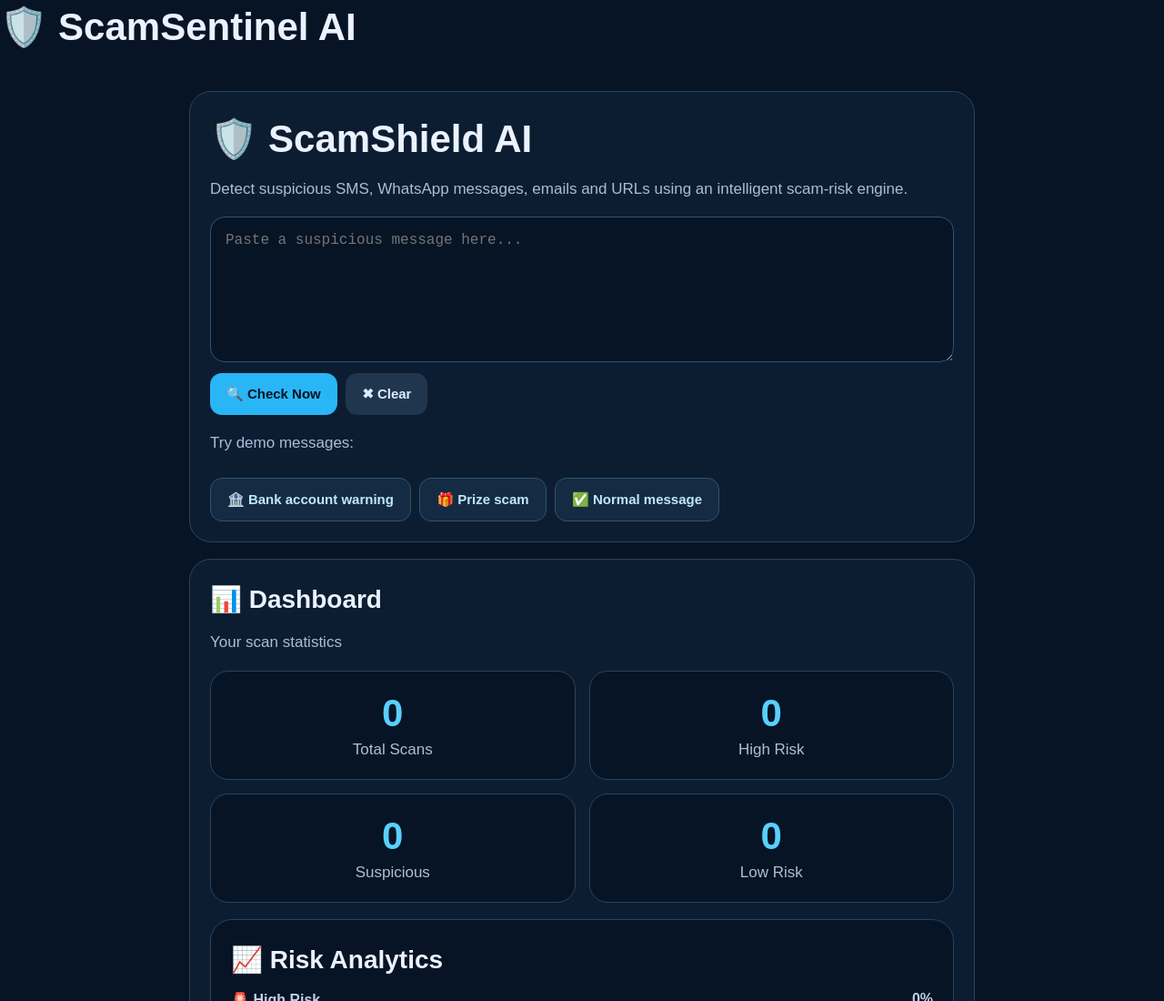
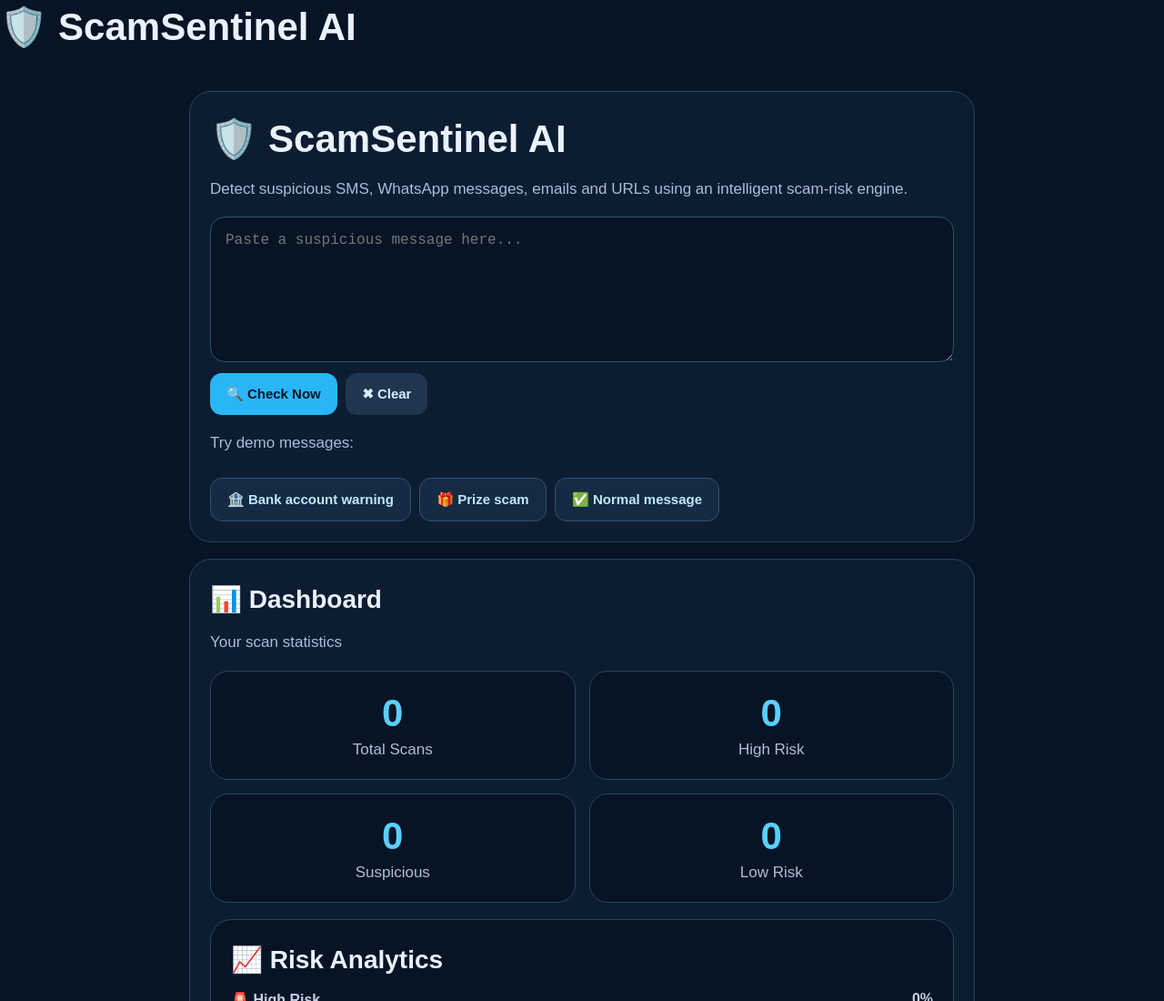
Before and after one commit to gunthapallisandeepreddy-ctrl/ScamShield-AI, a plain HTML site: page index.html in a window 1280 px wide. Shown: the top 1100 px of the page at 91% size. Drawn offline with Linux system fonts and the light colour scheme.

Commit message:
Update index.html

```diff
--- a/index.html
+++ b/index.html
@@ -231,8 +231,7 @@ button{font-size:14px}
 <!-- MAIN -->
 
 <div class="card">
-
-<h1>🛡️ ScamShield AI</h1>
+<h1>🛡️ ScamSentinel AI</h1>
 
 <p class="subtitle">
 Detect suspicious SMS, WhatsApp messages, emails and URLs using an intelligent scam-risk engine.
```
